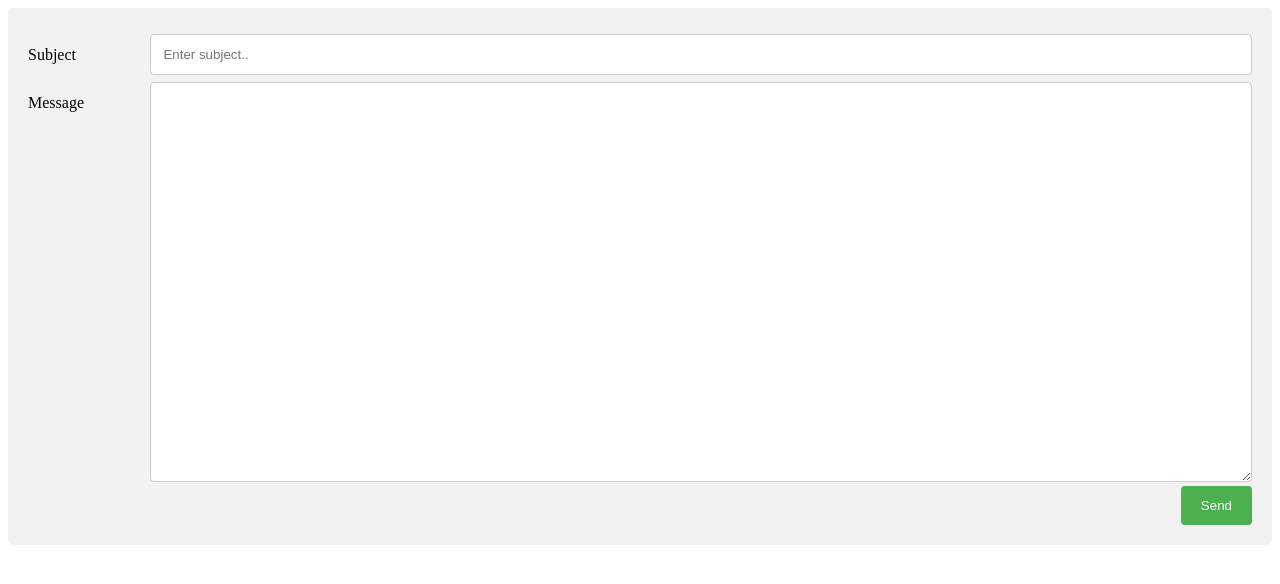
After one commit to MaximVashkevic/wt, a PHP site: page /index.html in a window 1280 px wide. The commit adds this page. Shown: the top 584 px of the page. Run offline with PHP 8.4, Linux system fonts and the light colour scheme.

Commit message:
Add form, mail sending

```diff
--- /dev/null
+++ b/code/index.html
@@ -0,0 +1,33 @@
+<!DOCTYPE html>
+<html lang="en">
+<head>
+    <meta charset="UTF-8">
+    <meta name="viewport" content="width=device-width, initial-scale=1">
+    <link rel="stylesheet" href="main.css">
+    <title>Mail</title>
+</head>
+<body>
+<form class="mail-form" method="post">
+    <div class="mail-form__row">
+        <div class="mail-form__label-box">
+            <label class="mail-form__label" for="subject">Subject</label>
+        </div>
+        <div class="mail-form__input-box">
+            <input class="mail-form__input mail-form__input_type_input" type="text" id="subject" name="subject"
+                   placeholder="Enter subject.." required>
+        </div>
+    </div>
+    <div class="mail-form__row">
+        <div class="mail-form__label-box">
+            <label class="mail-form__label" for="message">Message</label>
+        </div>
+        <div class="mail-form__input-box">
+            <textarea class="mail-form__input mail-form__input_type_message" id="message" name="message" required></textarea>
+        </div>
+    </div>
+    <div class="mail-form__row">
+        <input class="mail-form__button mail-form__button_type_submit" type="submit" value="Send">
+    </div>
+</form>
+</body>
+</html>
--- /dev/null
+++ b/code/main.css
@@ -0,0 +1,67 @@
+* {
+    box-sizing: border-box;
+}
+
+.mail-form__input {
+    width: 100%;
+    padding: 12px;
+    border: 1px solid #ccc;
+    border-radius: 4px;
+    resize: vertical;
+}
+
+.mail-form__label {
+    padding: 12px 12px 12px 0;
+    display: inline-block;
+}
+
+.mail-form__button_type_submit {
+    background-color: #4CAF50;
+    color: white;
+    padding: 12px 20px;
+    border: none;
+    border-radius: 4px;
+    cursor: pointer;
+    float: right;
+}
+
+.mail-form__button_type_submit:hover {
+    background-color: #45a049;
+}
+
+.mail-form {
+    border-radius: 5px;
+    background-color: #f2f2f2;
+    padding: 20px;
+}
+
+.mail-form__label-box {
+    float: left;
+    width: 10%;
+    margin-top: 6px;
+}
+
+.mail-form__input-box {
+    float: left;
+    width: 90%;
+    margin-top: 6px;
+}
+
+/* Clear floats after the columns */
+.mail-form__row:after {
+    content: "";
+    display: table;
+    clear: both;
+}
+
+.mail-form__input_type_message {
+    height: 400px;
+}
+
+/* Responsive layout - when the screen is less than 600px wide, make the two columns stack on top of each other instead of next to each other */
+@media screen and (max-width: 600px) {
+    .mail-form__label-box, .mail-form__input-box, .mail-form__button_type_submit {
+        width: 100%;
+        margin-top: 0;
+    }
+}
```
Also changed, not shown: code/index.php (+6 -17 lines), code/mailHelper.php (added, +51 -0 lines).
